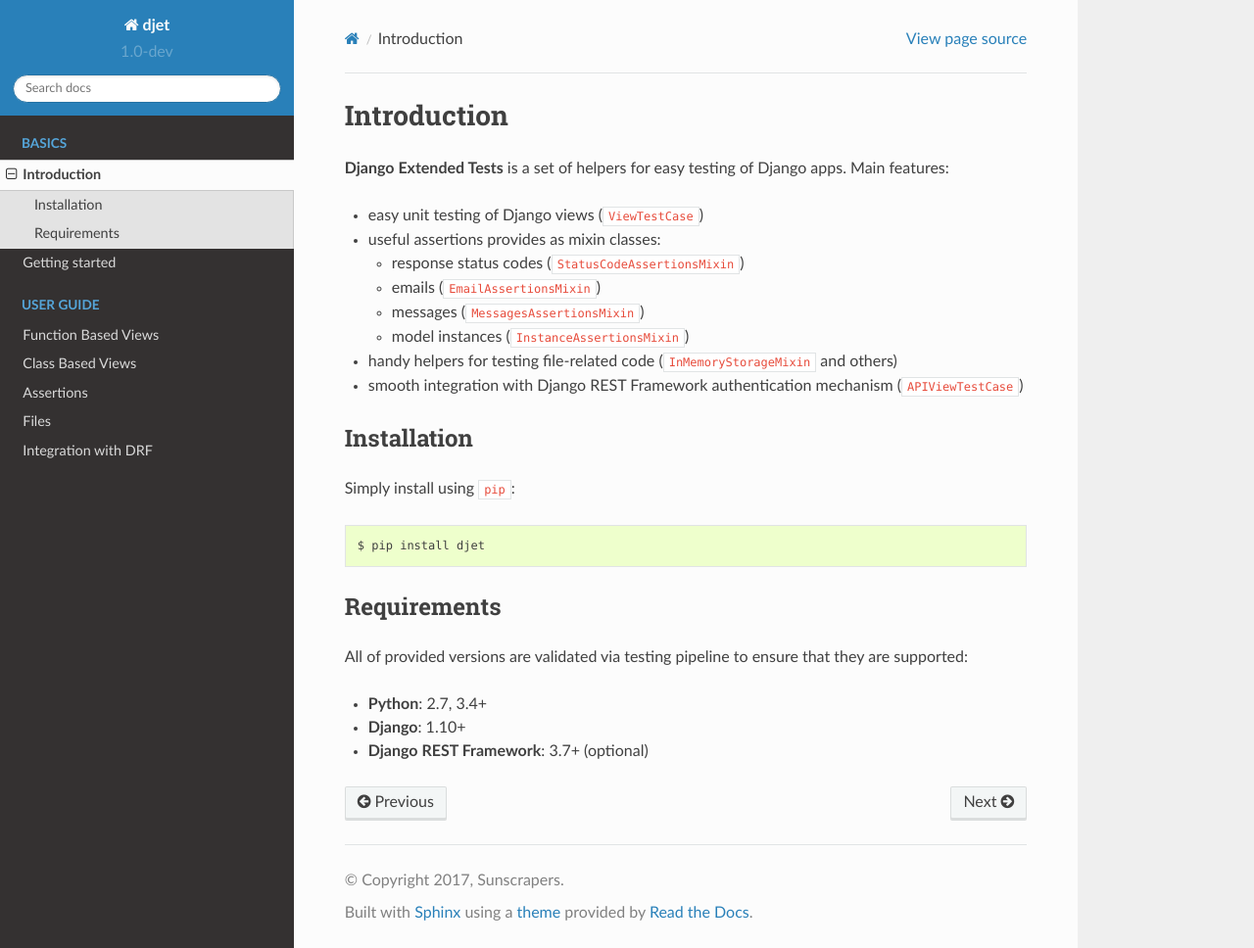
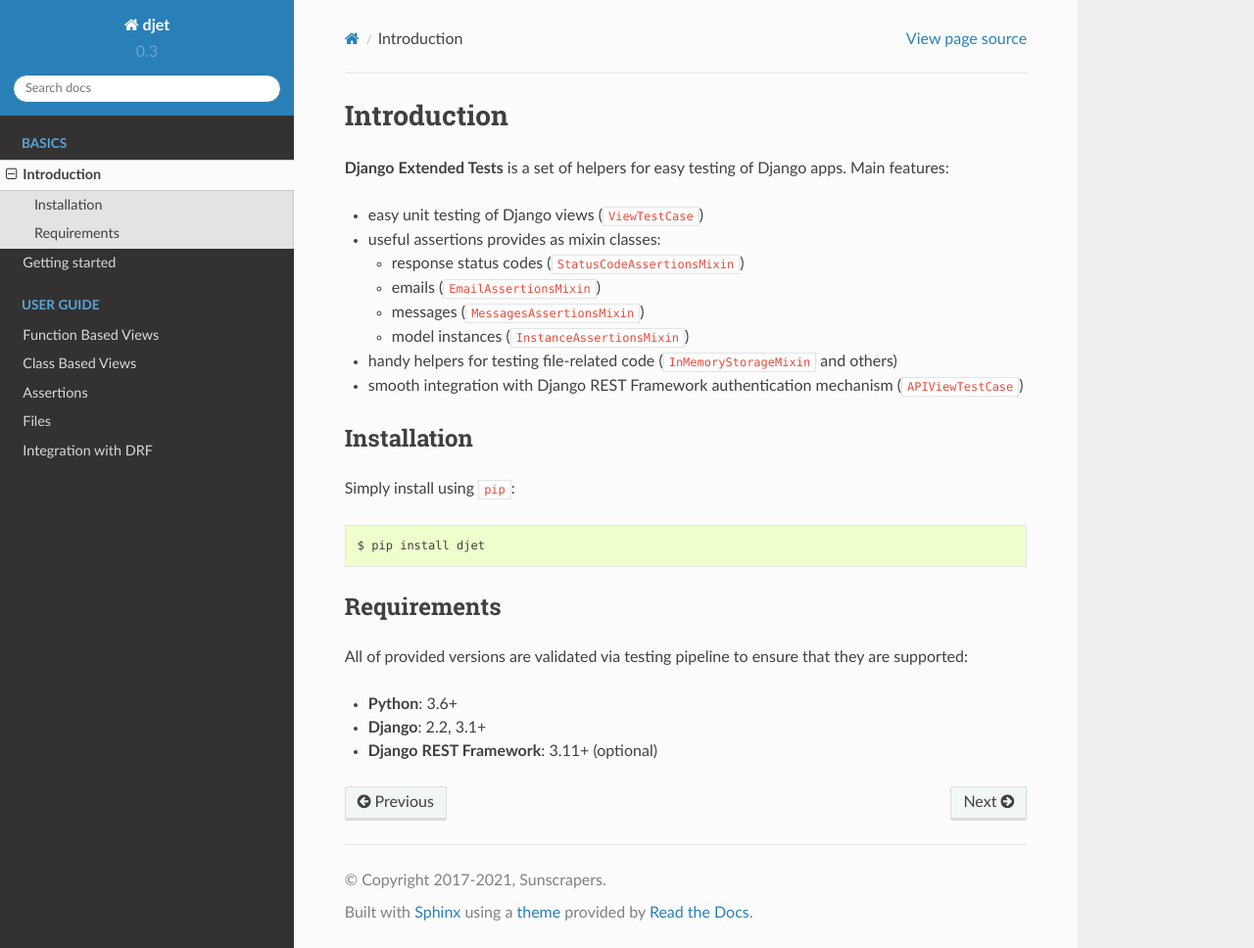
Before and after one commit to sunscrapers/djet, a Sphinx documentation site: the page built from docs/source/introduction.rst, in a window 1280 px wide and 968 px high. Shown: the whole window at 98% size. Built offline with Sphinx 7.4.7 and the Read the Docs theme 2.0.0, drawn with Linux system fonts in a browser that asks for light colours.

Commit message:
Update dependencies, update README

```diff
--- a/README.rst
+++ b/README.rst
@@ -33,9 +33,9 @@ Developed by `SUNSCRAPERS <http://sunscrapers.com>`_ with passion & patience.
 Requirements
 ============
 
-* **Python**: 2.7 (Only Django 1.11), 3.4+
-* **Django**: 1.11, 2.0+
-* (optional) **Django REST Framework**: 3.7+
+* **Python**: 3.6+
+* **Django**: 2.2, 3.1+
+* (optional) **Django REST Framework**: 3.11+
 
 Installation
 ============
--- a/djet/__init__.py
+++ b/djet/__init__.py
@@ -1 +1 @@
-__version__ = "0.2.2"
+__version__ = "0.3.0"
--- a/docs/source/conf.py
+++ b/docs/source/conf.py
@@ -47,7 +47,7 @@ master_doc = 'index'
 
 # General information about the project.
 project = 'djet'
-copyright = '2017, Sunscrapers'
+copyright = '2017-2021, Sunscrapers'
 author = 'Sunscrapers'
 
 # The version info for the project you're documenting, acts as replacement for
@@ -55,9 +55,9 @@ author = 'Sunscrapers'
 # built documents.
 #
 # The short X.Y version.
-version = '1.0-dev'
+version = '0.3'
 # The full version, including alpha/beta/rc tags.
-release = '1.0-dev'
+release = '0.3-dev'
 
 # The language for content autogenerated by Sphinx. Refer to documentation
 # for a list of supported languages.
--- a/docs/source/introduction.rst
+++ b/docs/source/introduction.rst
@@ -30,6 +30,6 @@ Requirements
 All of provided versions are validated via testing pipeline to ensure that
 they are supported:
 
-* **Python**: 2.7, 3.4+
-* **Django**: 1.10+
-* **Django REST Framework**: 3.7+ (optional)
+* **Python**: 3.6+
+* **Django**: 2.2, 3.1+
+* **Django REST Framework**: 3.11+ (optional)
```
Also changed, not shown: 2 other files.
